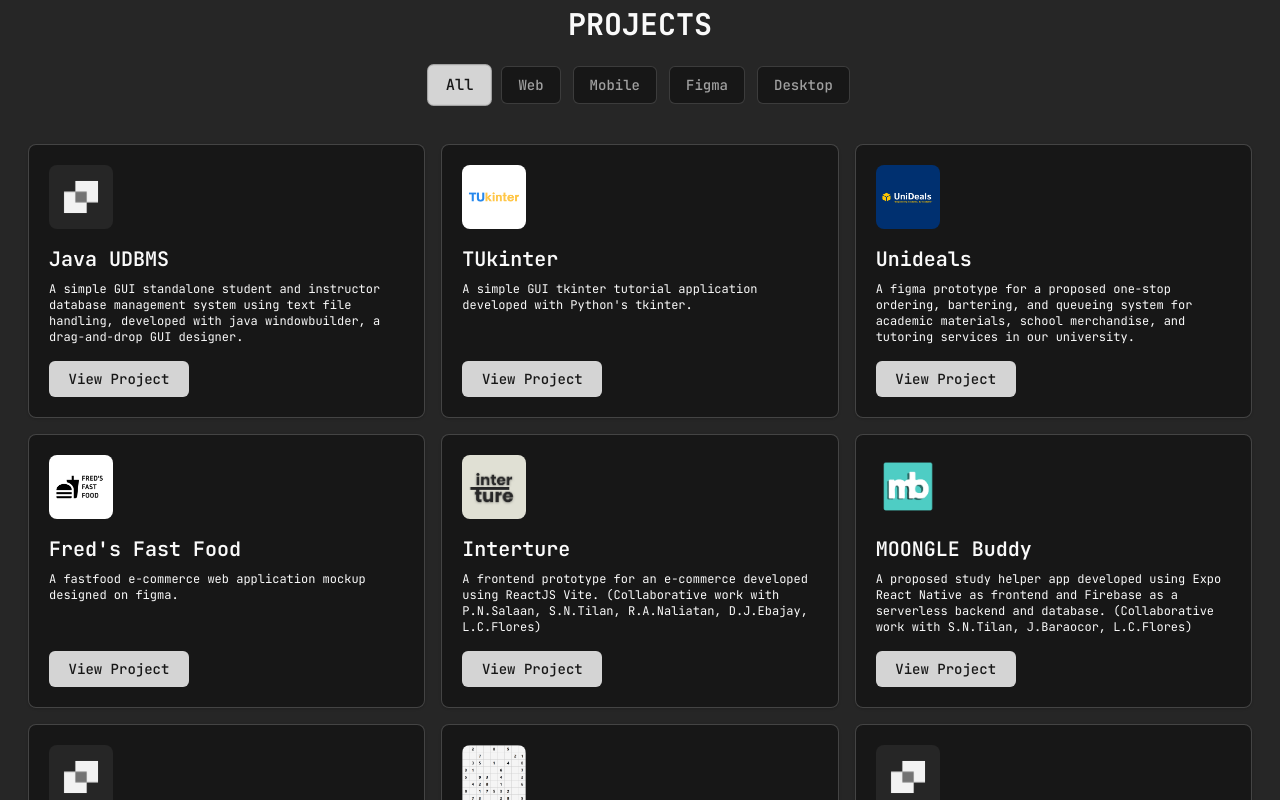
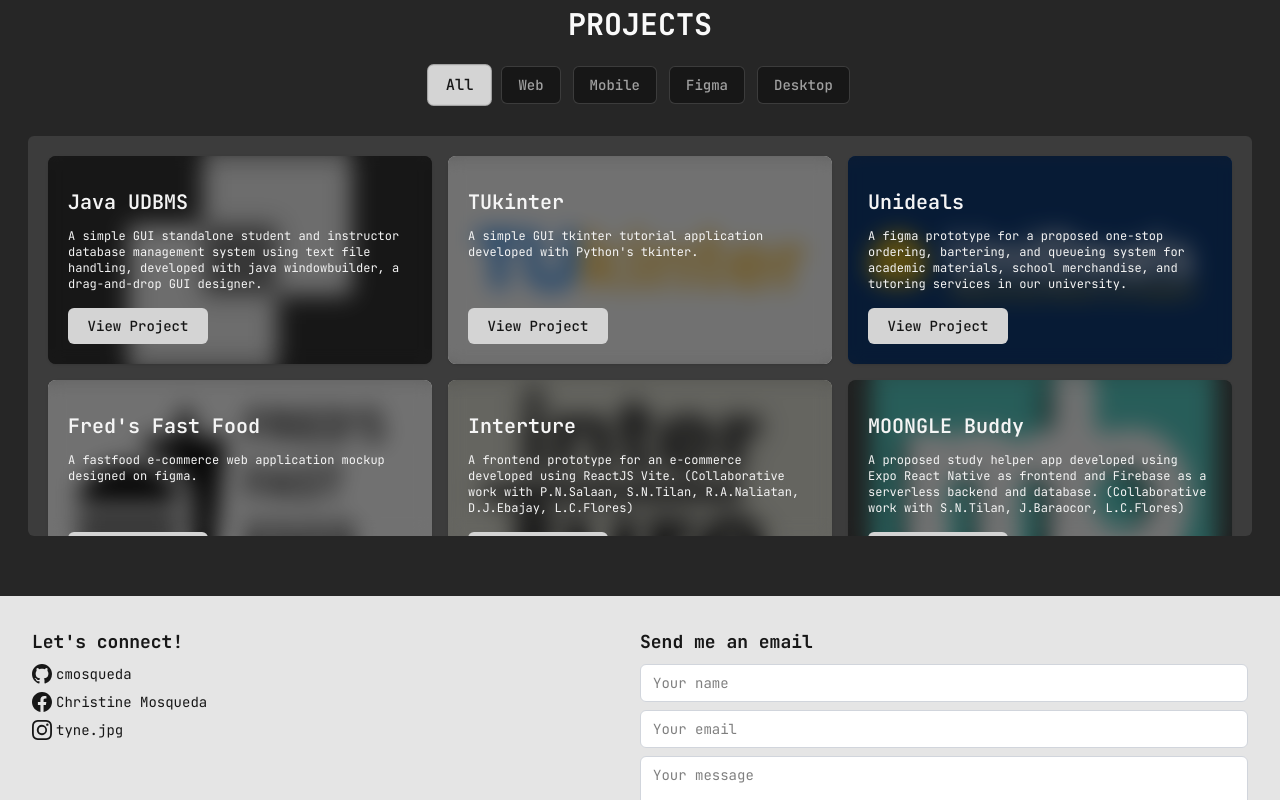
Before and after one commit to cmosqueda/portfolio, a React (Vite) app: page / in a window 1280 px wide. Shown: the part 1580-2380 px from the top of the page. Built offline with nearby package versions, Linux system fonts and the light colour scheme.

Commit message:
modified projects section

```diff
--- a/src/sections/Projects.tsx
+++ b/src/sections/Projects.tsx
@@ -125,23 +125,41 @@ export default function Projects() {
         </div>
 
         {/* Project Cards */}
-        <div className="flex flex-wrap gap-4 my-10 mx-3 ">
+        <div className="h-[500px] sm:h-[400px] overflow-auto flex  flex-wrap gap-4 my-5 mx-3 bg-lvlfour/50 rounded-md p-5 scrollbar-thin scrollbar-thumb-lvlfive scrollbar-track-lvleight ">
           {filteredProjects.map((project, index) => (
             <div
               key={index}
-              className="txtcolor flex flex-col flex-grow  border border-lvlfive/50 rounded-lg p-5 bg-lvlone w-auto sm:w-[300px] h-auto shadow transition-transform duration-300 hover:scale-105 hover:bg-lvlfive/20"
+              className="relative flex flex-col flex-grow sm:items-start items-center rounded-lg overflow-hidden w-auto sm:w-[300px] shadow hover:scale-105 transition-transform duration-300"
             >
-              <img src={project.logoSrc} alt={project.name} className="w-16 h-16 rounded-lg object-contain mb-4" />
-              <h3 className="text-xl font-semibold mb-2">{project.name}</h3>
-              <p className="text-xs txtcolor mb-4">{project.description}</p>
+              {/* Blurred background layer */}
+              <div
+                className="absolute inset-0 z-0 bg-cover bg-center blur-sm scale-110"
+                style={{
+                  backgroundImage: `url(${project.logoSrc})`,
+                  filter: "blur(8px)",
+                }}
+              />
+
+              {/* Optional overlay to darken */}
+              <div className="absolute inset-0 bg-black/40 z-0" />
+
+              {/* Foreground content */}
+              <div className="relative z-10 flex flex-col items-center sm:items-start p-5 w-full h-full bg-neutral-900/30 backdrop-blur-sm rounded-lg">
+                <h3 className="sm:text-xl text-lg font-semibold my-3 text-center sm:text-left text-neutral-100">
+                  {project.name}
+                </h3>
+                <p className="text-xs sm:block hidden text-neutral-100 mb-4 text-center sm:text-left">
+                  {project.description}
+                </p>
                 <a
                   href={project.link}
                   target="_blank"
                   rel="noopener noreferrer"
-                className="mt-auto inline-block bg-lvlseven text-lvlone text-sm px-4 py-2 rounded-md font-medium sm:w-[140px] text-center hover:bg-lvlfive/80 transition-colors"
+                  className="mt-auto inline-block bg-neutral-300 text-neutral-900 text-sm px-4 py-2 rounded-md font-medium sm:w-[140px] w-full text-center hover:bg-lvlfive/80 transition-colors"
                 >
                   View Project
                 </a>
+              </div>
             </div>
           ))}
         </div>
```
Lines whose indentation alone changed are shown as unchanged.
